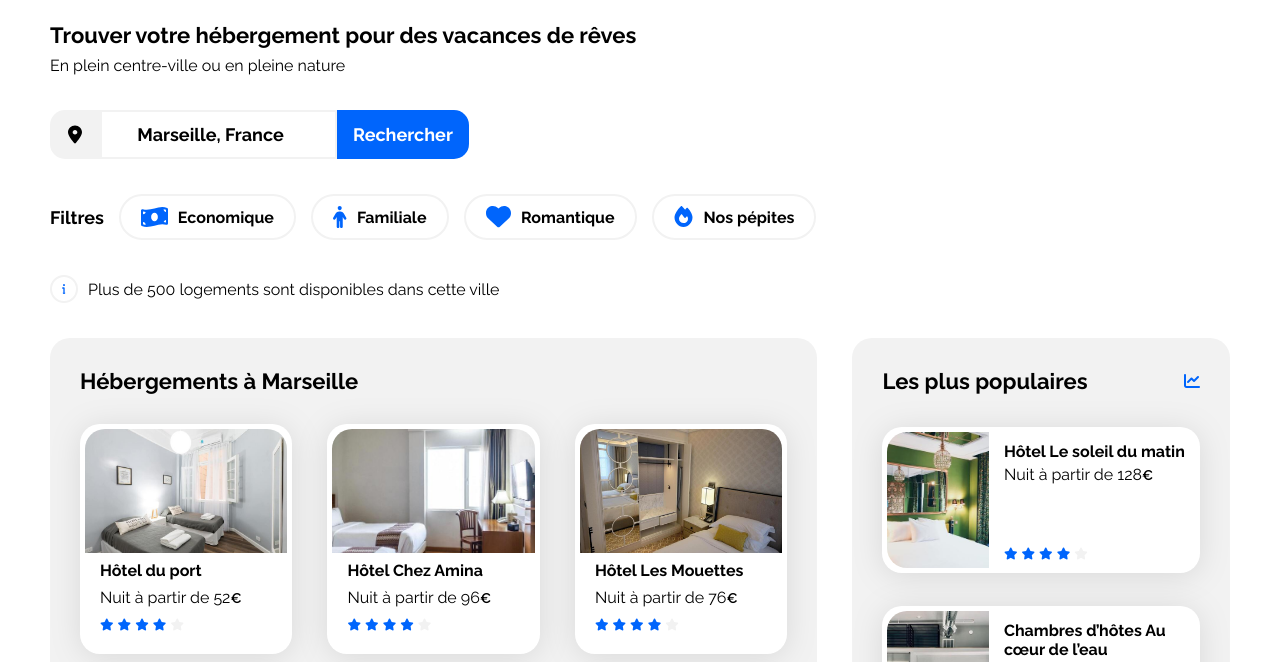
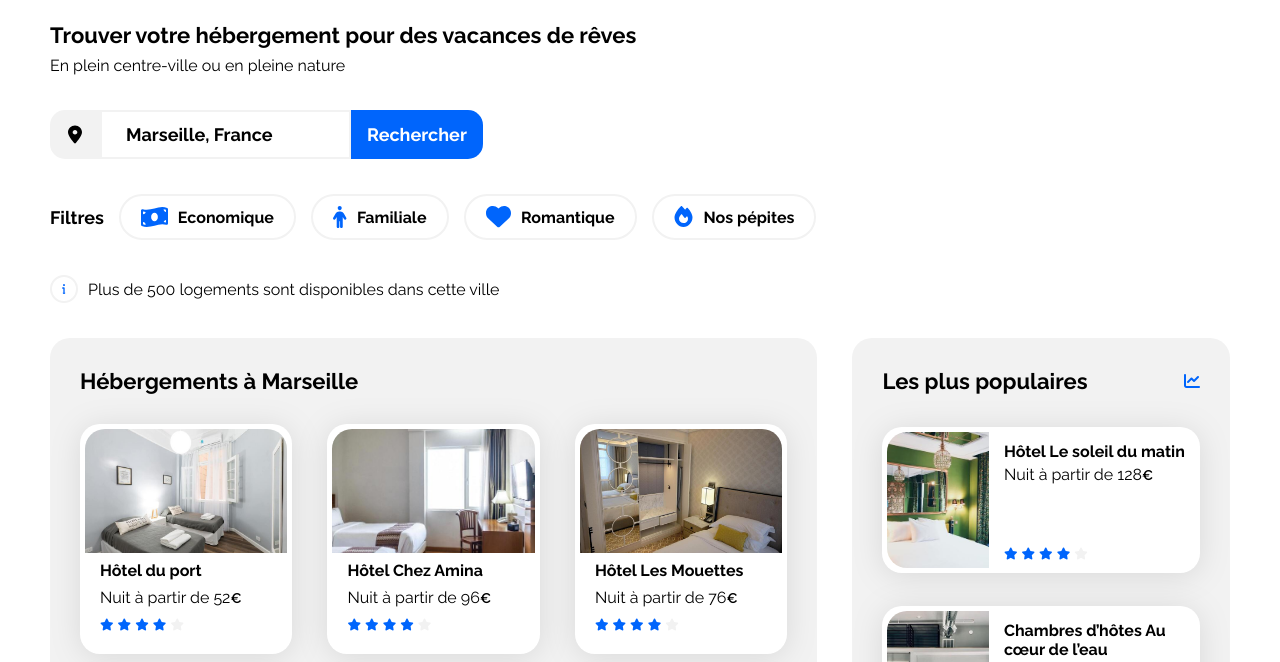
Before and after one commit to NeugdaeUju/Booki, a plain HTML site: page index.html in a window 1280 px wide. Shown: the part 85-747 px from the top of the page. Drawn offline with Linux system fonts and the light colour scheme.

Commit message:
Correction de l'emplacement du placeholder et retrait du contour de la bare de recherche lorsuqu'on est dedans

```diff
--- a/css/style.css
+++ b/css/style.css
@@ -156,15 +156,20 @@ header {
 
 #form__search {
     padding : 10px;
+    padding-left: 24px;
     font-size : var(--title-font-size);
     font-weight : var(--title-font-weight);
     font-style : var(--title-font-style);
     border : solid 2px var(--main-bg-color);
 }
 
+#form__search:focus {
+    outline: none;
+}
+
 ::placeholder {
     color : black;
-    text-align : center;
+    text-align : start;
 }
 
 .form__button {
@@ -589,7 +594,6 @@ footer {
         border-bottom-right-radius: 15px;
         border-top-right-radius: 15px;
         flex: 1;
-        padding-left: 24px;;
     }
 
     ::placeholder {
```
